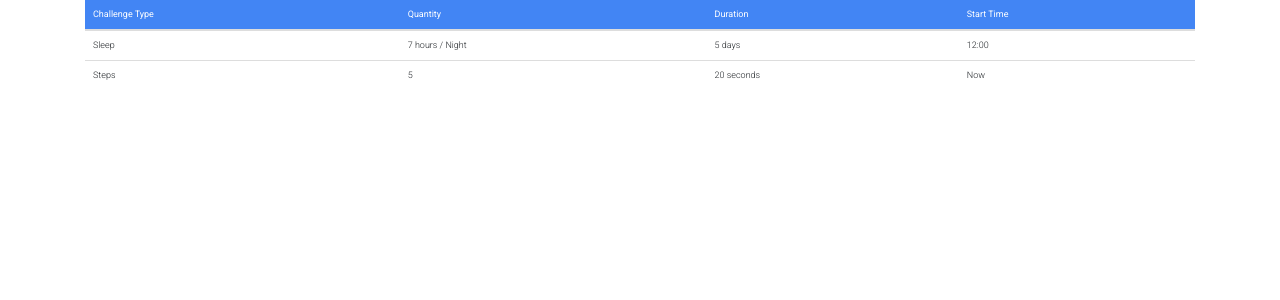
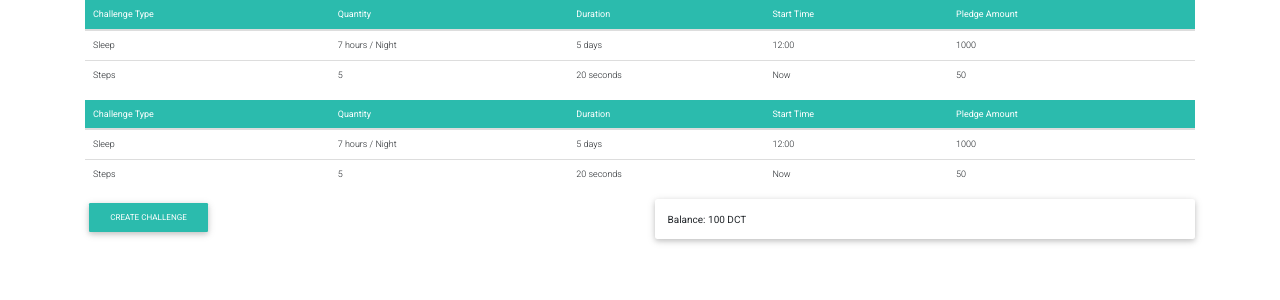
Before and after one commit to brexitcollegelondon/client, a React (Create React App) app: page / in a window 1280 px wide. Shown: the top 300 px of the page. Built offline with nearby package versions, Linux system fonts and the light colour scheme; no server answers.

Commit message:
Add remaining UI features to front page.

```diff
--- a/src/components/App.js
+++ b/src/components/App.js
@@ -2,7 +2,7 @@ import React from 'react';
 import {connect} from 'react-redux';
 
 import { ChallengeTable } from "./ChallengeTable";
-import { MDBContainer, MDBRow, MDBCol } from "mdbreact";
+import { MDBContainer, MDBRow, MDBCol, MDBBtn, MDBIcon, MDBCard, MDBCardBody} from "mdbreact";
 
 import { selectBar, selectFoo } from "../reduxStore/selectors";
 import { incrementCounter, decrementCounter } from "../foo/reducer";
@@ -19,23 +19,37 @@ function App({ foo: { counter }, bar: { data }, increment, decrement, getBarData
         <MDBRow>
           <MDBCol>
            {/* Ongoing Challenges Table */}
-           <ChallengeTable headers={OngoingChallengeHeaders} />
+           <ChallengeTable headers={ChallengeHeaders} />
+          </MDBCol>
+        </MDBRow>
+        {/* TODO: Create some spacing */}
+        <MDBRow>
+          <MDBCol>
+          {/* Available Challenges Table  */}
+          <ChallengeTable headers={ChallengeHeaders} />
           </MDBCol>
         </MDBRow>
         <MDBRow>
           <MDBCol>
-          {/* Available Challenges Table  */}
+          {/* Create a new challenge */}
+            <MDBBtn color="default" rounded floating>
+              Create Challenge
+            </MDBBtn>
+          </MDBCol>
+          <MDBCol>
+            {/* Display balance */}
+            <MDBCard>
+              <MDBCardBody>Balance: {Balance} DCT</MDBCardBody>
+            </MDBCard>
           </MDBCol>
         </MDBRow>
-        <MDBRow>
-        {/* Create some spacing */}
-        </MDBRow>
-
       </MDBContainer>
   );
 }
 
-const OngoingChallengeHeaders = ['Challenge Type', 'Quantity', 'Duration', 'Start Time']
+const ChallengeHeaders = ['Challenge Type', 'Quantity', 'Duration', 'Start Time', 'Pledge Amount']
+
+const Balance = 100
 
 function mapStateToProps(state) {
   return {
--- a/src/components/ChallengeTable.js
+++ b/src/components/ChallengeTable.js
@@ -4,7 +4,7 @@ import { MDBTable, MDBTableBody, MDBTableHead } from 'mdbreact';
 export const ChallengeTable = props => {
   return (
     <MDBTable hover>
-      <MDBTableHead color="primary-color" textWhite>
+      <MDBTableHead color="default-color" textWhite>
         <tr>
           {props.headers.map(header => <th>{header}</th>)}
         </tr>
@@ -15,12 +15,14 @@ export const ChallengeTable = props => {
           <td>7 hours / Night</td>
           <td>5 days</td>
           <td>12:00</td>
+					<td>1000 </td>
         </tr>
 				<tr>
           <td>Steps</td>
           <td>5</td>
           <td>20 seconds</td>
           <td>Now</td>
+					<td>50</td>
         </tr>
       </MDBTableBody>
     </MDBTable>
```
